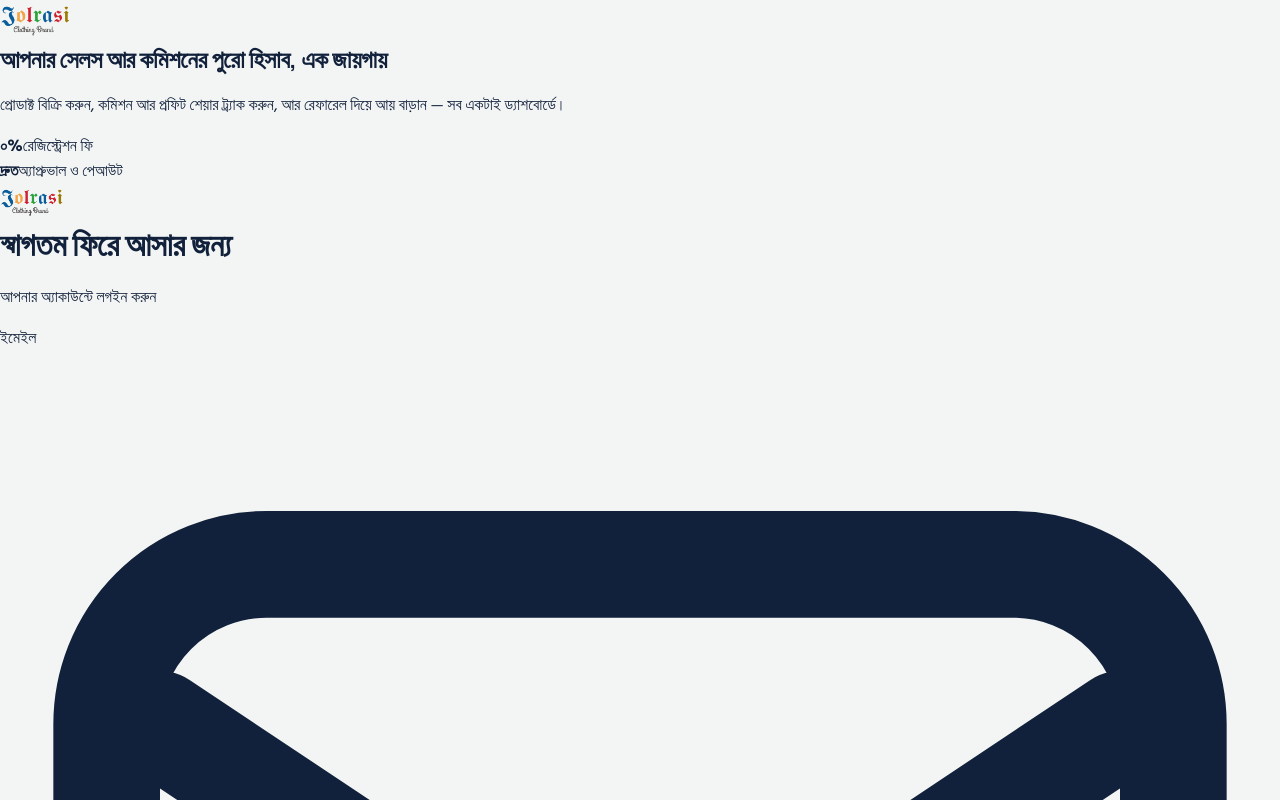
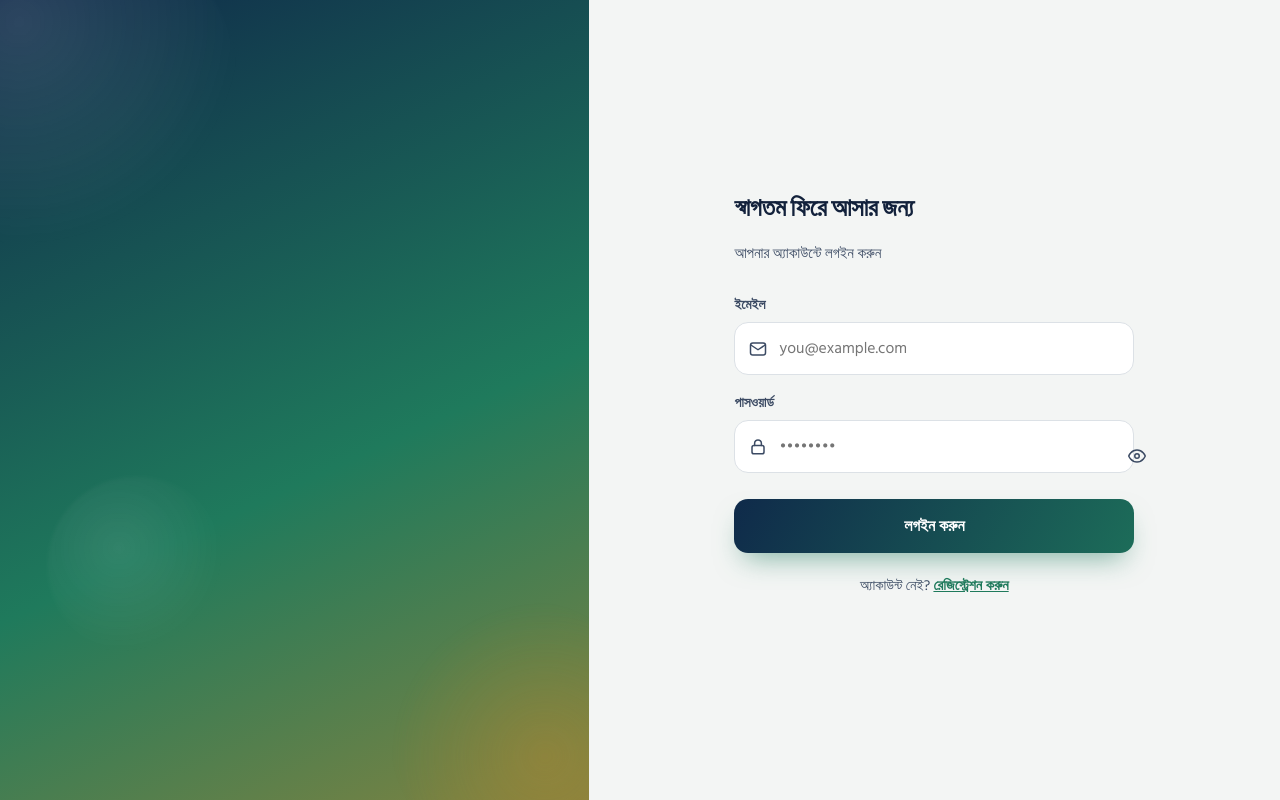
Before and after one commit to mhtotul9-lab/Member-sales-platform, a Next.js app: page /login in a window 1280 px wide. Shown: the top 800 px of the page. Built offline with nearby package versions, Linux system fonts and the light colour scheme; no server answers.

Commit message:
Add files via upload

```diff
--- a/styles/globals.css
+++ b/styles/globals.css
@@ -71,7 +71,16 @@ a { color: inherit; }
 }
 
 .brand-accent { color: var(--teal); }
-.brand-role { color: var(--ink-soft); font-weight: 500; }
+.brand-role {
+  color: var(--teal);
+  font-weight: 700;
+  font-size: 0.7rem;
+  letter-spacing: 0.04em;
+  background: var(--teal-soft);
+  padding: 3px 10px;
+  border-radius: 999px;
+  margin-left: 2px;
+}
 
 .topbar-links {
   display: flex;
@@ -173,36 +182,50 @@ a.card:hover {
 }
 
 .btn {
+  position: relative;
   display: inline-flex;
   align-items: center;
   justify-content: center;
   gap: 8px;
   padding: 11px 20px;
-  border-radius: 7px;
+  border-radius: 9px;
   border: 1px solid transparent;
   font-family: var(--font-body);
   font-weight: 600;
   font-size: 0.96rem;
   cursor: pointer;
-  transition: transform 0.15s ease, box-shadow 0.15s ease, background 0.15s ease, border-color 0.15s ease;
+  overflow: hidden;
+  isolation: isolate;
+  transition: transform 0.18s cubic-bezier(.2,.8,.2,1), box-shadow 0.25s ease, background 0.2s ease, border-color 0.2s ease;
 }
 
-.btn:hover:not([disabled]) { transform: translateY(-1px); box-shadow: 0 6px 14px rgba(18, 33, 59, 0.14); }
-.btn:active:not([disabled]) { transform: translateY(0); box-shadow: none; }
+.btn::before {
+  content: "";
+  position: absolute;
+  inset: 0;
+  z-index: -1;
+  background: linear-gradient(120deg, transparent 20%, rgba(255,255,255,0.35) 45%, transparent 70%);
+  transform: translateX(-120%);
+  transition: transform 0.55s ease;
+}
+
+.btn:hover:not([disabled])::before { transform: translateX(120%); }
+.btn:hover:not([disabled]) { transform: translateY(-2px); box-shadow: 0 10px 22px -4px rgba(18, 33, 59, 0.28); }
+.btn:active:not([disabled]) { transform: translateY(0) scale(0.98); box-shadow: 0 3px 8px rgba(18, 33, 59, 0.18); }
 .btn:focus-visible { outline: 2px solid var(--ink); outline-offset: 2px; }
 .btn[disabled] { opacity: 0.55; cursor: not-allowed; transform: none !important; box-shadow: none !important; }
 
-.btn-primary { background: var(--ink); color: #fff; }
-.btn-primary:hover:not([disabled]) { background: #1a2f52; }
+.btn-primary { background: linear-gradient(135deg, #16294a, var(--ink)); color: #fff; box-shadow: 0 4px 12px -2px rgba(18, 33, 59, 0.35); }
+.btn-primary:hover:not([disabled]) { background: linear-gradient(135deg, #1a2f52, #16294a); }
 
-.btn-teal { background: var(--teal); color: #fff; }
-.btn-teal:hover:not([disabled]) { background: #195f49; }
+.btn-teal { background: linear-gradient(135deg, #24936c, var(--teal)); color: #fff; box-shadow: 0 4px 12px -2px rgba(31, 122, 92, 0.4); }
+.btn-teal:hover:not([disabled]) { background: linear-gradient(135deg, #1f8560, #195f49); }
 
 .btn-outline { background: transparent; border-color: var(--line); color: var(--ink); }
-.btn-outline:hover:not([disabled]) { background: var(--paper); border-color: var(--ink-soft); }
+.btn-outline:hover:not([disabled]) { background: var(--paper); border-color: var(--ink-soft); box-shadow: 0 6px 14px -4px rgba(18, 33, 59, 0.18); }
 
-.btn-danger { background: var(--red); color: #fff; }
-.btn-danger:hover:not([disabled]) { background: #8f3623; }
+.btn-danger { background: linear-gradient(135deg, #c65038, var(--red)); color: #fff; box-shadow: 0 4px 12px -2px rgba(179, 67, 43, 0.4); }
+.btn-danger:hover:not([disabled]) { background: linear-gradient(135deg, #a13c28, #8f3623); }
 
 .btn-sm { padding: 7px 14px; font-size: 0.85rem; }
 
@@ -427,3 +450,197 @@ a.card:hover {
 .feed-item-new {
   animation: feedFlash 1.2s ease;
 }
+
+/* --- Auth pages (login/register): a bespoke split layout, not the app shell --- */
+.auth-shell {
+  min-height: 100vh;
+  display: flex;
+  background: var(--paper);
+}
+
+.auth-visual {
+  position: relative;
+  flex: 1 1 46%;
+  min-height: 100vh;
+  overflow: hidden;
+  background: linear-gradient(155deg, #0F2A4A 0%, #1F7A5C 58%, #C98A2C 130%);
+  display: flex;
+  align-items: center;
+  justify-content: center;
+  padding: 60px 48px;
+}
+
+.auth-blob {
+  position: absolute;
+  border-radius: 50%;
+  filter: blur(2px);
+  opacity: 0.55;
+  animation: authFloat 9s ease-in-out infinite;
+}
+
+.auth-blob-1 { width: 340px; height: 340px; background: radial-gradient(circle at 35% 30%, rgba(255,255,255,0.22), transparent 70%); top: -80px; left: -100px; animation-delay: 0s; }
+.auth-blob-2 { width: 260px; height: 260px; background: radial-gradient(circle at 60% 60%, rgba(201,138,44,0.55), transparent 70%); bottom: -60px; right: -60px; animation-delay: 1.5s; }
+.auth-blob-3 { width: 180px; height: 180px; background: radial-gradient(circle at 40% 40%, rgba(255,255,255,0.16), transparent 70%); bottom: 18%; left: 8%; animation-delay: 3s; }
+
+@keyframes authFloat {
+  0%, 100% { transform: translateY(0) translateX(0) scale(1); }
+  50% { transform: translateY(-18px) translateX(10px) scale(1.04); }
+}
+
+.auth-visual-inner {
+  position: relative;
+  z-index: 1;
+  max-width: 380px;
+  color: #fff;
+  animation: fadeInUp 0.6s ease;
+}
+
+.auth-visual-badge {
+  display: inline-flex;
+  align-items: center;
+  justify-content: center;
+  background: rgba(255,255,255,0.96);
+  border-radius: 20px;
+  padding: 14px 20px;
+  box-shadow: 0 18px 40px -12px rgba(0,0,0,0.45);
+  margin-bottom: 32px;
+}
+
+.auth-visual-inner h2 {
+  font-family: var(--font-display);
+  font-size: 1.7rem;
+  line-height: 1.35;
+  font-weight: 800;
+  color: #fff;
+  margin-bottom: 14px;
+}
+
+.auth-visual-inner p {
+  color: rgba(255,255,255,0.85);
+  font-size: 0.98rem;
+  line-height: 1.65;
+}
+
+.auth-visual-stats {
+  display: flex;
+  gap: 28px;
+  margin-top: 36px;
+}
+
+.auth-visual-stat b {
+  display: block;
+  font-family: var(--font-display);
+  font-size: 1.4rem;
+  font-weight: 800;
+}
+
+.auth-visual-stat span {
+  font-size: 0.78rem;
+  color: rgba(255,255,255,0.75);
+}
+
+.auth-form-panel {
+  flex: 1 1 54%;
+  display: flex;
+  align-items: center;
+  justify-content: center;
+  padding: 40px 24px;
+}
+
+.auth-form-card {
+  width: 100%;
+  max-width: 400px;
+  animation: fadeInUp 0.5s ease;
+}
+
+.auth-form-mobile-brand {
+  display: none;
+}
+
+.auth-form-card h1 {
+  font-size: 1.55rem;
+  margin-bottom: 6px;
+}
+
+.auth-form-sub {
+  color: var(--ink-soft);
+  font-size: 0.94rem;
+  margin-bottom: 30px;
+}
+
+.input-icon-field { margin-bottom: 18px; }
+
+.input-icon-field label {
+  display: block;
+  font-size: 0.85rem;
+  font-weight: 600;
+  color: var(--ink-soft);
+  margin-bottom: 6px;
+}
+
+.input-icon-wrap {
+  position: relative;
+  display: flex;
+  align-items: center;
+}
+
+.input-icon-wrap svg {
+  position: absolute;
+  left: 15px;
+  width: 18px;
+  height: 18px;
+  color: var(--ink-soft);
+  pointer-events: none;
+  transition: color 0.15s ease;
+}
+
+.input-icon-wrap input {
+  width: 100%;
+  padding: 13px 16px 13px 44px;
+  border: 1.5px solid var(--line);
+  border-radius: 14px;
+  font-family: var(--font-body);
+  font-size: 0.98rem;
+  background: var(--surface);
+  color: var(--ink);
+  transition: border-color 0.18s ease, box-shadow 0.18s ease;
+}
+
+.input-icon-wrap input:focus {
+  outline: none;
+  border-color: var(--teal);
+  box-shadow: 0 0 0 4px var(--teal-soft);
+}
+
+.input-icon-wrap input:focus ~ svg,
+.input-icon-wrap:focus-within svg { color: var(--teal); }
+
+.auth-submit-btn {
+  width: 100%;
+  padding: 14px 20px;
+  border-radius: 14px;
+  font-size: 1rem;
+  margin-top: 8px;
+  background: linear-gradient(120deg, #0F2A4A, var(--teal) 60%, #C98A2C 130%);
+  background-size: 200% 200%;
+  color: #fff;
+  border: none;
+  box-shadow: 0 14px 28px -10px rgba(31, 122, 92, 0.55);
+  transition: background-position 0.5s ease, transform 0.18s ease, box-shadow 0.25s ease;
+}
+
+.auth-submit-btn:hover:not([disabled]) {
+  background-position: 100% 50%;
+  transform: translateY(-2px);
+  box-shadow: 0 18px 34px -10px rgba(31, 122, 92, 0.6);
+}
+
+@media (max-width: 900px) {
+  .auth-visual { display: none; }
+  .auth-form-panel { padding: 32px 20px; }
+  .auth-form-mobile-brand {
+    display: flex;
+    justify-content: center;
+    margin-bottom: 28px;
+  }
+}
```
